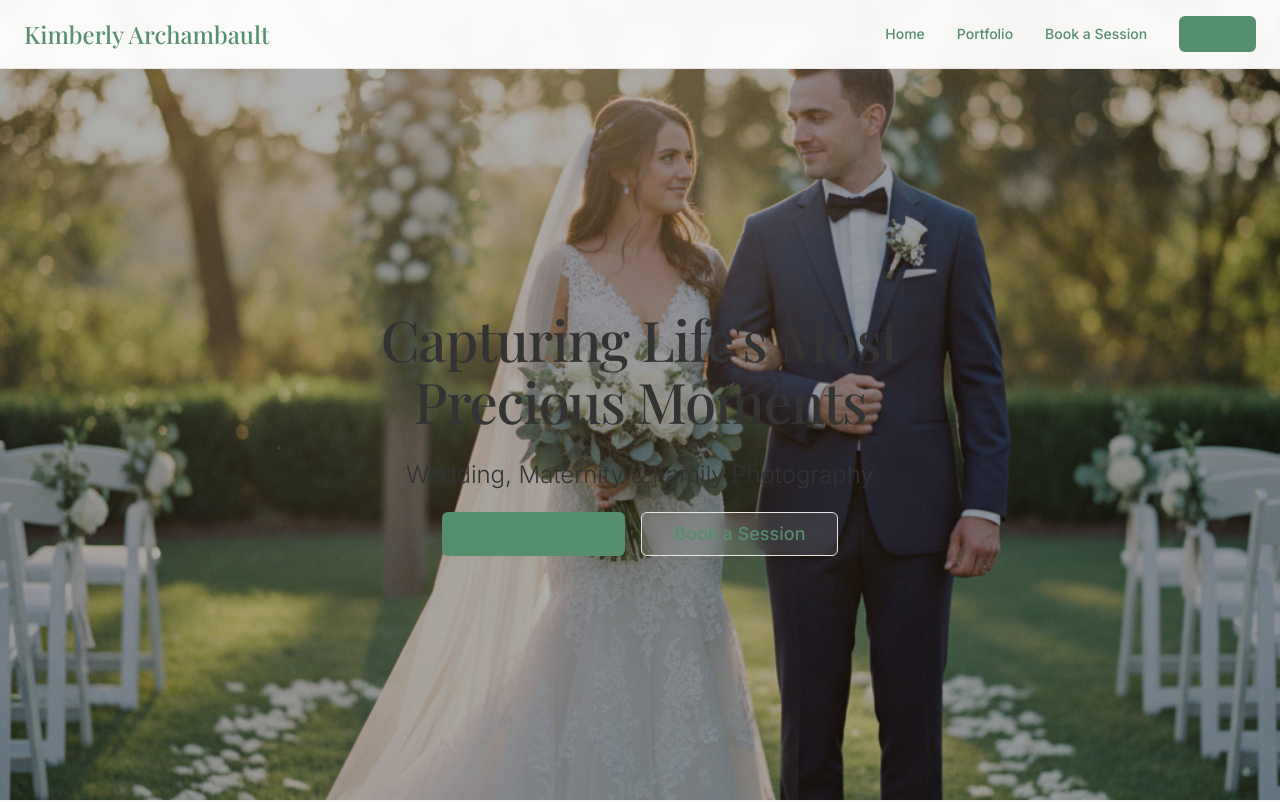
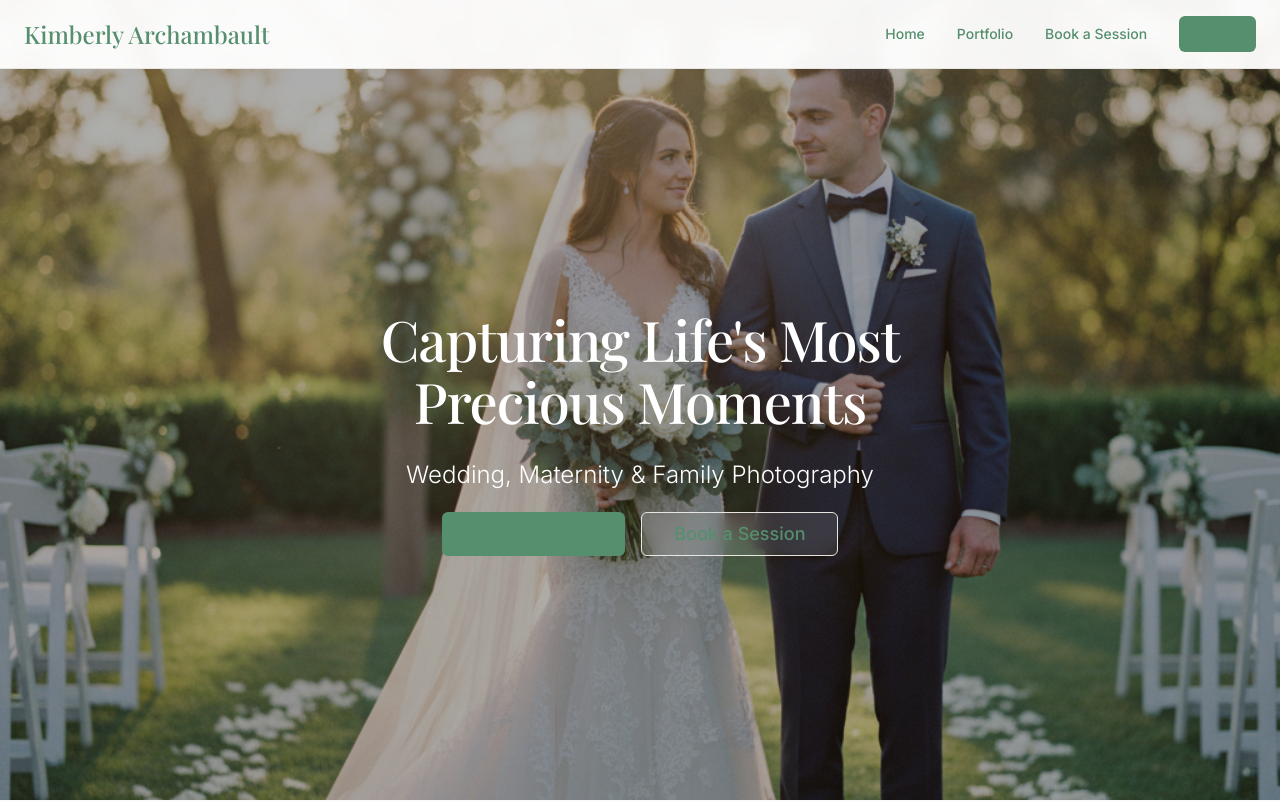
Before and after one commit to TNDIGITALMARK/3430f187-0d38-4c81-b318-02b845618fac, a Next.js app: page / in a window 1280 px wide. Shown: the top 802 px of the page. Built offline with nearby package versions, Linux system fonts and the light colour scheme.

Commit message:
Phoenix Agent implementation - This text on the home page will need its own class...

```diff
--- a/src/app/globals.css
+++ b/src/app/globals.css
@@ -392,3 +392,18 @@ img {
   h4 { font-size: 1.5rem; }
   h5 { font-size: 1.25rem; }
 }
+
+/* White text utility class for dark backgrounds */
+.text-white-force {
+  color: white !important;
+}
+
+.text-white-force h1,
+.text-white-force h2,
+.text-white-force h3,
+.text-white-force h4,
+.text-white-force h5,
+.text-white-force h6,
+.text-white-force p {
+  color: white !important;
+}
--- a/src/app/page.tsx
+++ b/src/app/page.tsx
@@ -86,13 +86,13 @@ export default function HomePage() {
           <div className="absolute inset-0 bg-black/30" />
         </div>
 
-        <div className="relative z-10 text-center text-white px-6 max-w-4xl mx-auto animate-fade-in-up">
+        <div className="relative z-10 text-center text-white px-6 max-w-4xl mx-auto animate-fade-in-up text-white-force">
           <h1 className="text-5xl md:text-7xl font-serif font-medium mb-6 leading-tight">
             Capturing Life's Most
             <br />
             Precious Moments
           </h1>
-          <p className="text-xl md:text-2xl mb-8 text-white/90 font-light">
+          <p className="text-xl md:text-2xl mb-8 font-light">
             Wedding, Maternity & Family Photography
           </p>
           <div className="flex flex-col sm:flex-row gap-4 justify-center">
@@ -145,10 +145,10 @@ export default function HomePage() {
                     fill
                     className="object-cover"
                   />
-                  <div className="image-overlay">
+                  <div className="image-overlay text-white-force">
                     <div>
                       <h3 className="text-2xl font-serif mb-2">{category.title}</h3>
-                      <p className="text-sm text-white/90">{category.description}</p>
+                      <p className="text-sm">{category.description}</p>
                     </div>
                   </div>
                 </div>
```
